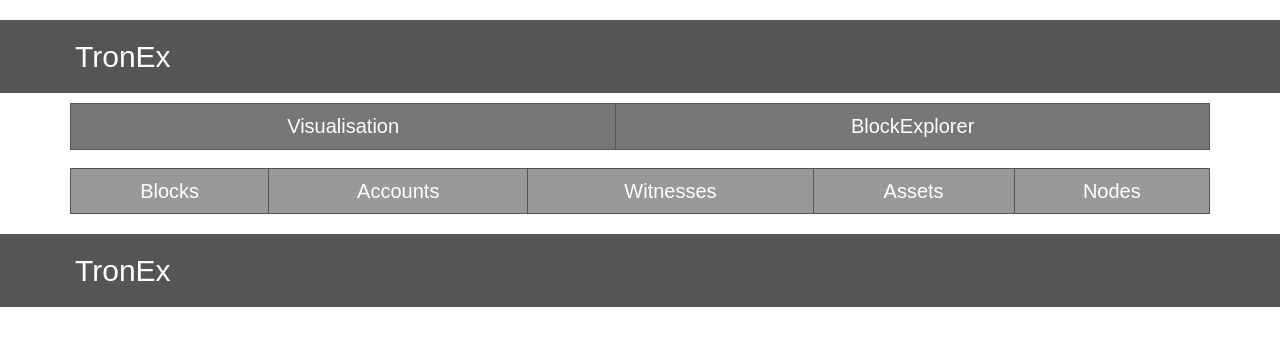
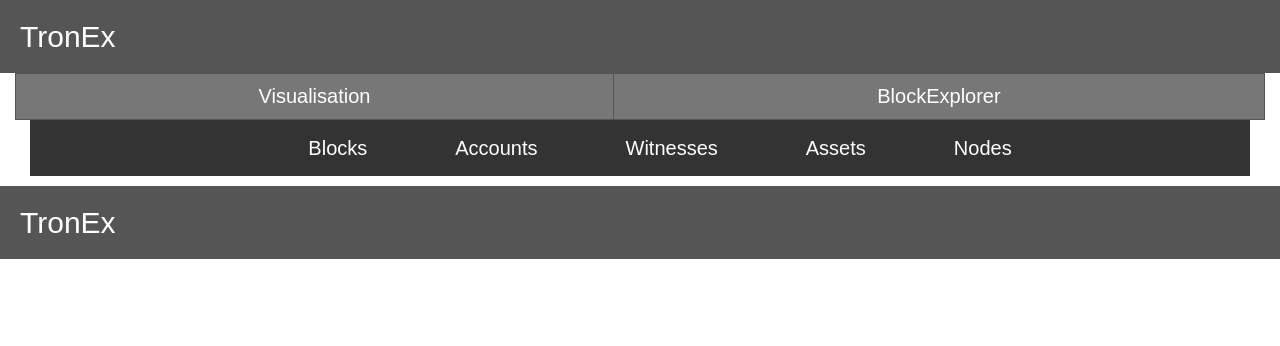
Before and after one commit to CaelRowley/TronEx, a React app: page /blockchainexplorer in a window 1280 px wide. Built offline with nearby package versions, Linux system fonts and the light colour scheme.

Commit message:
Added new button style for nav links

```diff
--- a/src/components/BlockExplorer/index.js
+++ b/src/components/BlockExplorer/index.js
@@ -14,18 +14,17 @@ class BlockExplorer extends Component {
     return (
           <Router>
             <div>
-              <div className="padding">
-                <table className="tableLower">
-                  <tbody>
-                    <tr>
-                      <td><Link className="navLink" to="/blockchainexplorer/block">Blocks</Link></td>
-                      <td><Link className="navLink" to="/blockchainexplorer/account">Accounts</Link></td>
-                      <td><Link className="navLink" to="/blockchainexplorer/witness">Witnesses</Link></td>
-                      <td><Link className="navLink" to="/blockchainexplorer/issuedassets">Assets</Link></td>
-                      <td><Link className="navLink" to="/blockchainexplorer/nodes">Nodes</Link></td>
-                    </tr>
-                  </tbody>
-                </table>
+              <div className="container">
+
+                  <ul>
+                      <li><Link className="navLink" to="/blockchainexplorer/block">Blocks</Link></li>
+                      <li><Link className="navLink" to="/blockchainexplorer/account">Accounts</Link></li>
+                      <li><Link className="navLink" to="/blockchainexplorer/witness">Witnesses</Link></li>
+                      <li><Link className="navLink" to="/blockchainexplorer/issuedassets">Assets</Link></li>
+                      <li><Link className="navLink" to="/blockchainexplorer/nodes">Nodes</Link></li>
+                  </ul>
+
+
               </div>
               <Route exact path="/blockchainexplorer/account" component={Account}/>
               <Route exact path="/blockchainexplorer/witness" component={Witness}/>
--- a/src/components/BlockExplorer/style.css
+++ b/src/components/BlockExplorer/style.css
@@ -8,9 +8,103 @@
     overflow:scroll;
 }
 
+.container {
+  width: 100%;
+  margin: 0 auto;
+}
+
 .rightAlignText {
   text-align: right;
 }
+
+/* ul li {
+  display: inline;
+  text-align: center;
+  margin: 0;
+  padding: 0;
+} */
+
+ul {
+    list-style-type: none;
+    /* margin: 0;
+    padding: 0; */
+    overflow: hidden;
+    background-color: #333;
+}
+
+li {
+    /* float: left; */
+    display:inline-block;
+    padding-left: 2em;
+    padding-right: 2em;
+}
+
+li a {
+    display: block;
+    color: white;
+    text-align: center;
+    padding: 14px 16px;
+    text-decoration: none;
+}
+
+li a:hover {
+    color: red;
+    background-color: #111;
+    text-shadow: 0px -1px 0px rgba(0,0,0,1), 0 0 5px rgba(255,50,50,0.1),0 -4px 15px rgba(255,50,50,0.1);
+    border-bottom:0.3em solid tomato;
+    height:2.5em;
+}
+
+/* ul li:nth-last-child() {
+    border-bottom:0.3em solid tomato;
+    height:5em;
+} */
+
+/* ul#nav li:last-child Link {
+   color: green;
+} */
+
+/* ul{
+  list-style-type: none;
+  position: absolute;
+  left: 20px;
+  top: 20px;
+}
+
+li{
+  width: 50px;
+  float: left;
+    -webkit-transition: 0.5s ease;
+
+  &:hover{
+    text-shadow: 0px -2px 0px rgba(0,0,0,1), 0 0 5px rgba(255,255,255,0.8),0 -4px 15px rgba(255,255,255,0.5);
+  }
+  &:nth-of-type(1):hover ~ .underbar{
+    left: 0;
+    width: 40px;
+    background: rgba(100,100,200,1);
+  }
+  &:nth-of-type(2):hover ~ .underbar{
+    left: 50px;
+    width: 40px;
+    background: rgba(200,100,100,1);
+  }
+  &:nth-of-type(3):hover ~ .underbar{
+    left: 100px;
+    width: 40px;
+    height: 1px;
+    background: rgba(150,250,250,0.5);
+    box-shadow: 0 0 10px rgba(70,250,250,1);
+  }
+  &:nth-of-type(4):hover ~ .underbar{
+    left: 150px;
+    width: 50px;
+    height: 1px;
+    background: rgba(150,250,250,0.5);
+    box-shadow: 0 0 10px rgba(70,250,250,1);
+  }
+  cursor: pointer;
+} */
 
 .navLink:link {
     text-align: center;
@@ -36,7 +130,9 @@
 
 .navLink:hover {
     cursor: pointer;
-    color: #ff0000;
+    /* color: #ff4d4d; */
+    color: tomato;
+
     font-size: 2rem;
 }
 
```
